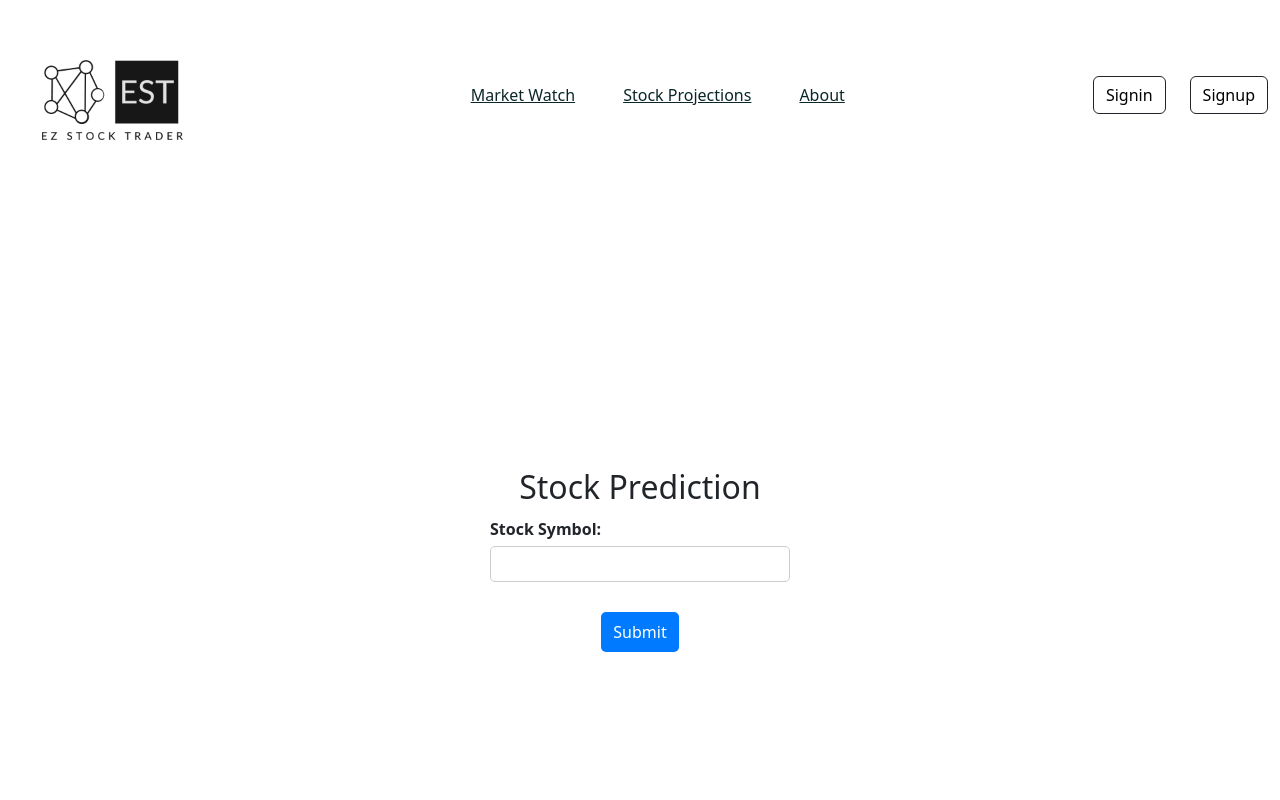
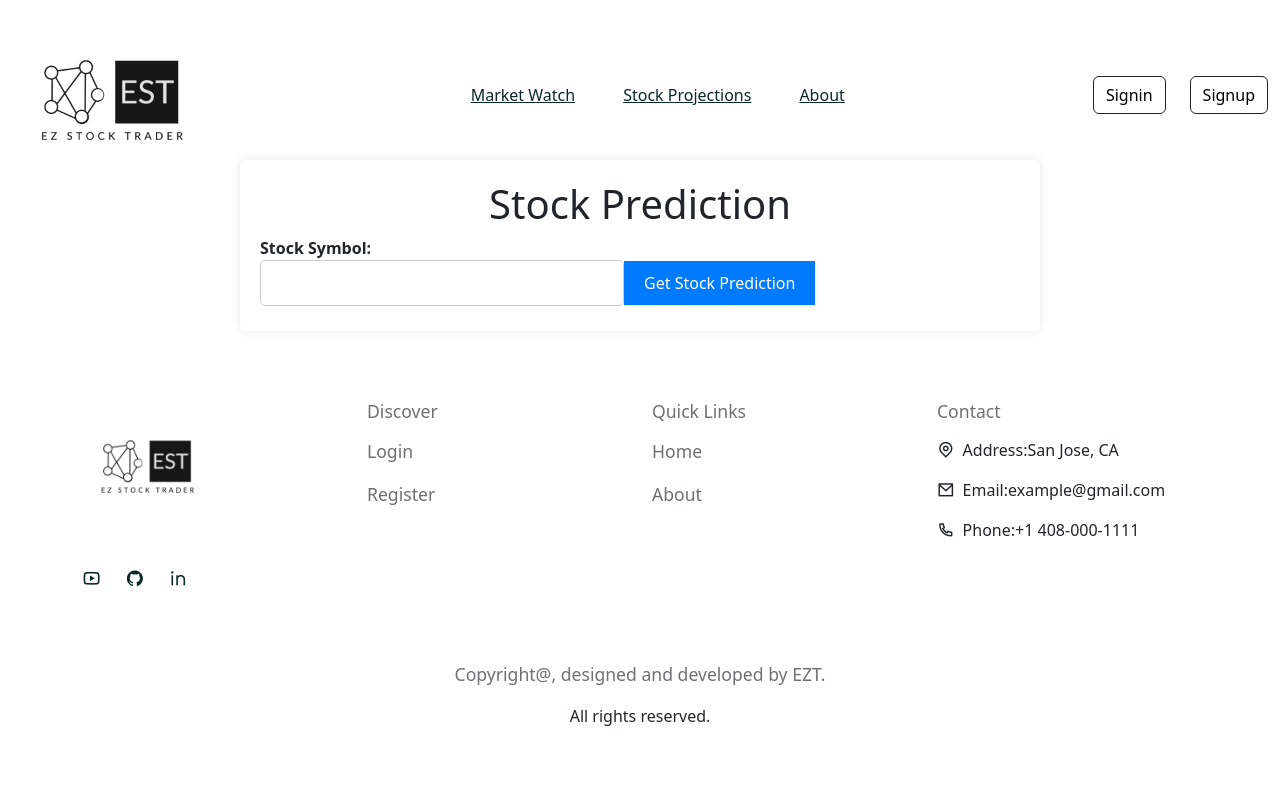
Before and after one commit to pawankalyanj/EZ-Stock-Trading-System, a React (Create React App) app in the folder frontend/: page /predict in a window 1280 px wide. Shown: the top 800 px of the page. Built offline with nearby package versions, Linux system fonts and the light colour scheme; a web font is replaced by a local one.

Commit message:
Updated the frontend and API's for Stock prediction page

```diff
--- a/frontend/src/Pages/StockPrediction.js
+++ b/frontend/src/Pages/StockPrediction.js
@@ -1,68 +1,54 @@
-import {useState} from "react";
-import "../styles/StockPrediction.css"
-import {BASE_URL} from '../utils/config'
+import React, { useState, useEffect } from 'react';
+import '../styles/StockPrediction.css'
+import axios from 'axios';
+import { BASE_URL } from '../utils/config';
+
 function StockPrediction() {
+    const [stock_symbol, setStockSymbol] = useState('');
+    const [predictedPrice, setPredictedPrice] = useState(null);
+    const [errorMessage, setErrorMessage] = useState('');
 
-    const [symbol, setSymbol] = useState('');
-    const [startDate, setStartDate] = useState('');
-    const [endDate, setEndDate] = useState('');
+    const getStockPrediction = async () => {
+        try {
+            const response = await axios.get(`${BASE_URL}/get_stock_prediction/${stock_symbol}`);
 
-    const fetchData = ()=>{
-        const uppercaseSymbol = symbol.toUpperCase();
-        fetch(`${BASE_URL}/`, {
-            method:'POST',
-            headers:{
-                'Content-Type': 'application/json',
-            },
-            body: JSON.stringify({symbol: uppercaseSymbol}),
-        })
-            .then((response)=>response.json())
-            .then(() => {
-                setSymbol('');
-                setStartDate('');
-                setEndDate('');
-            })
-            .catch((error) => console.error("Error fetching predicted price", error));
+            setPredictedPrice(response.data.predictedPrice);
+        } catch (error) {
+            console.error('Error fetching stock prediction:', error);
+            setErrorMessage('Error fetching stock prediction');
+        }
     };
 
+    const handleStockSymbolChange = (e) => {
+        setStockSymbol(e.target.value);
+    };
+
+    const handleSubmit = (e) => {
+        e.preventDefault();
+        getStockPrediction();
+    };
 
     return (
-        <div className="historical-data-page">
-            <h2>Stock Prediction</h2>
-
-            <div className="symbol-container">
+        <div className="App">
+            <h1>Stock Prediction</h1>
+            <form onSubmit={handleSubmit}>
                 <label>
                     Stock Symbol:
-                    <input
-                        type="text"
-                        value={symbol}
-                        onChange={(e) => setSymbol(e.target.value)}
-                    />
+                    <input type="text" value={stock_symbol} onChange={handleStockSymbolChange} />
                 </label>
-            </div>
+                <button onClick={handleSubmit}>Get Stock Prediction</button>
+            </form>
 
-            {/* <div className="dates-container">
-                <label>
-                    Start Date (mm/dd/yyyy):
-                    <input
-                        type="text"
-                        value={startDate}
-                        onChange={(e) => setStartDate(e.target.value)}
-                    />
-                </label>
+            {predictedPrice !== null && (
+                <div>
+                    <h2>Predicted Stock Price:</h2>
+                    <p>{predictedPrice}</p>
+                </div>
+            )}
 
-                <label>
-                    End Date (mm/dd/yyyy):
-                    <input
-                        type="text"
-                        value={endDate}
-                        onChange={(e) => setEndDate(e.target.value)}
-                    />
-                </label>
-            </div> */}
-
-            <button onClick={fetchData}>Submit</button>
+            {errorMessage && <p className="error">{errorMessage}</p>}
         </div>
     );
-    }
+}
+
 export default StockPrediction;
```
Also changed, not shown: 1 other file (tests, documents, lock files or other folders).
